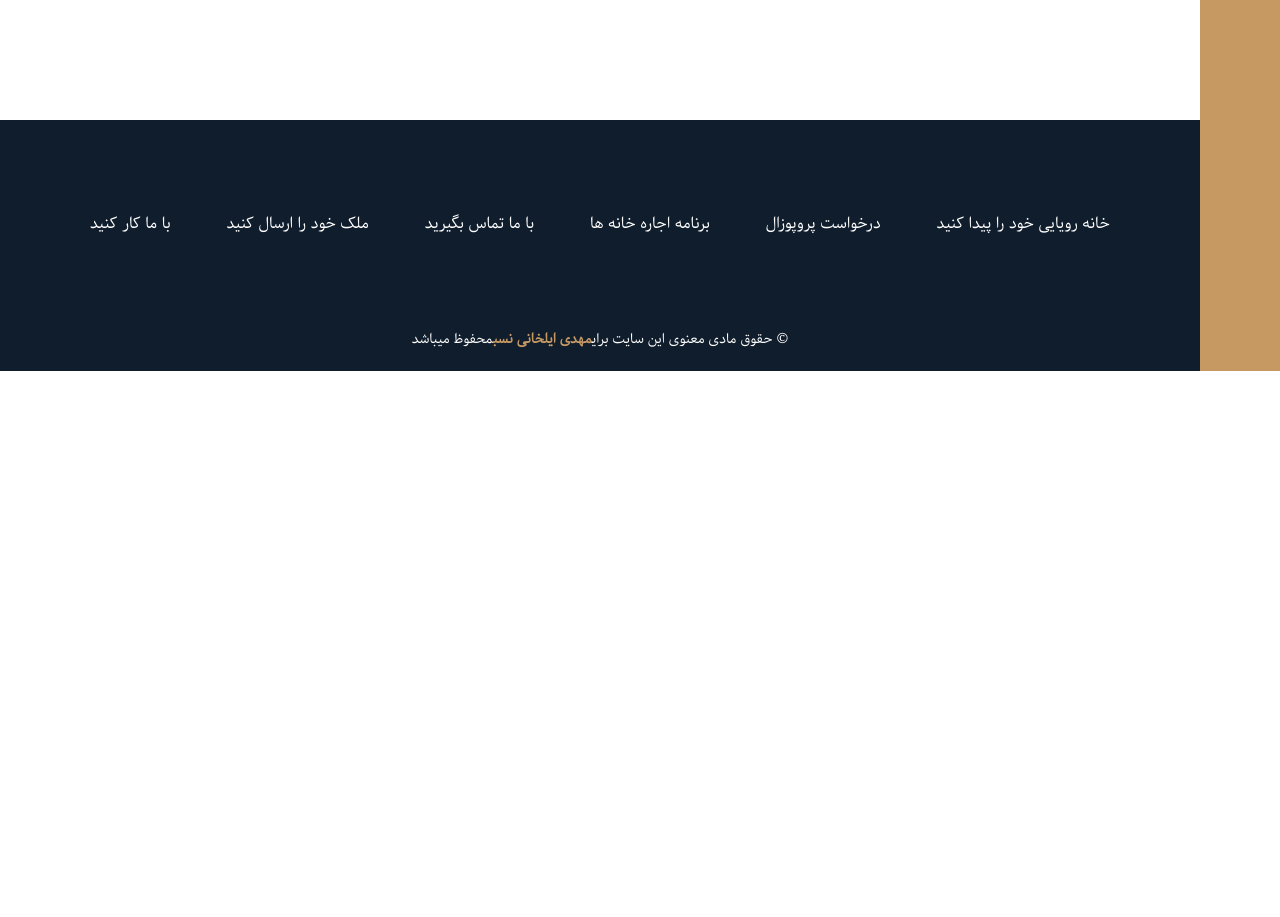
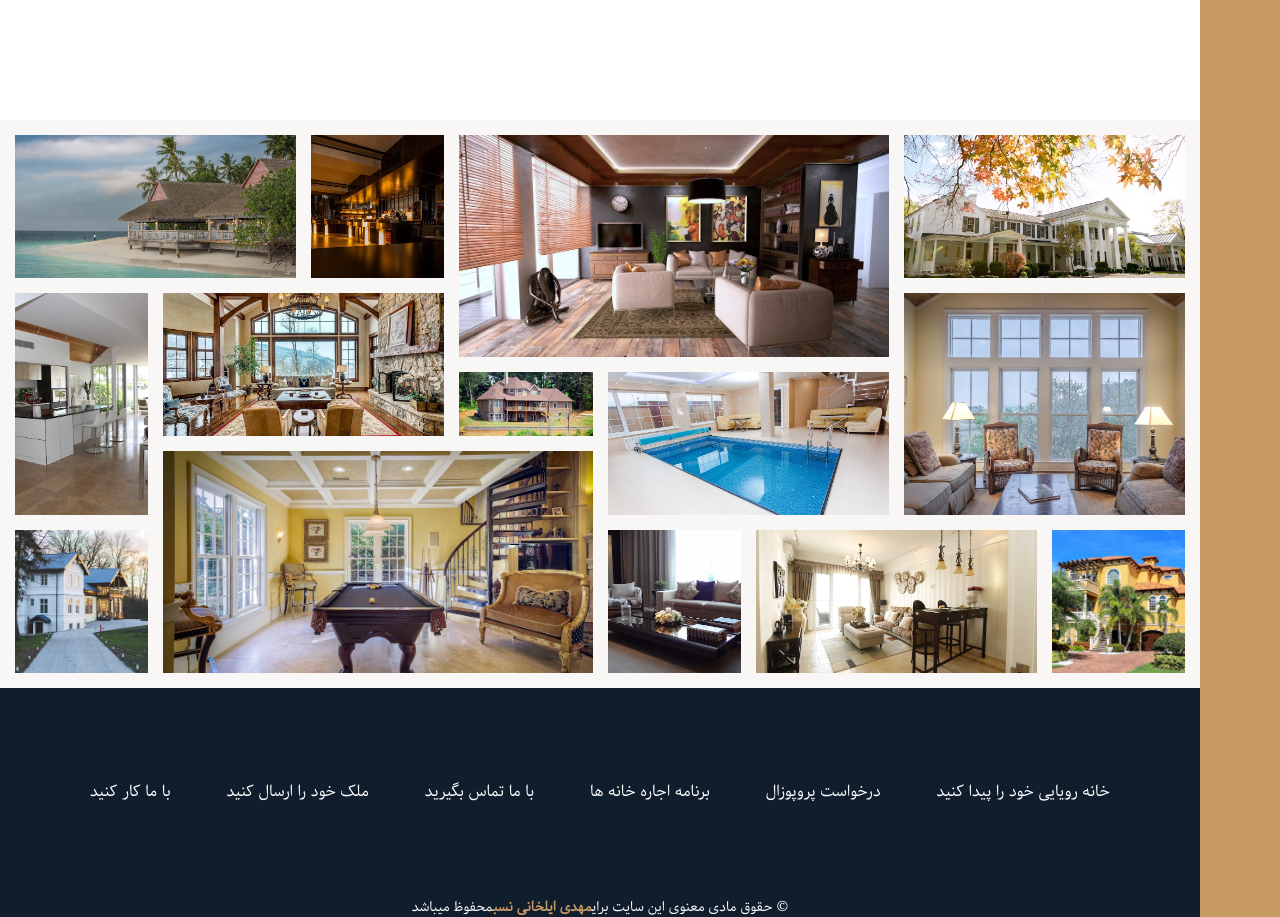
Before and after one commit to mohammadfaramarzi1/amlak-nextjs, a Next.js app: page / in a window 1280 px wide. Shown: the part 2960-3877 px from the top of the page. Before the commit the page ends 3331 px from the top, so only its background shows below. Built offline with nearby package versions, Linux system fonts and the light colour scheme.

Commit message:
feat: Gallery template

```diff
--- /dev/null
+++ b/components/templates/index/Gallery.js
@@ -0,0 +1,52 @@
+import React from "react";
+
+function Gallery() {
+  return (
+    <div class="gallery">
+      <figure class="gallery__box gallery__box-1">
+        <img src="/img/gal-1.jpeg" alt="Galley house-1" class="gallery__img" />
+      </figure>
+      <figure class="gallery__box gallery__box-2">
+        <img src="/img/gal-2.jpeg" alt="Galley house-2" class="gallery__img" />
+      </figure>
+      <figure class="gallery__box gallery__box-3">
+        <img src="/img/gal-3.jpeg" alt="Galley house-3" class="gallery__img" />
+      </figure>
+      <figure class="gallery__box gallery__box-4">
+        <img src="/img/gal-4.jpeg" alt="Galley house-4" class="gallery__img" />
+      </figure>
+      <figure class="gallery__box gallery__box-5">
+        <img src="/img/gal-5.jpeg" alt="Galley house-5" class="gallery__img" />
+      </figure>
+      <figure class="gallery__box gallery__box-6">
+        <img src="/img/gal-6.jpeg" alt="Galley house-6" class="gallery__img" />
+      </figure>
+      <figure class="gallery__box gallery__box-7">
+        <img src="/img/gal-7.jpeg" alt="Galley house-7" class="gallery__img" />
+      </figure>
+      <figure class="gallery__box gallery__box-8">
+        <img src="/img/gal-8.jpeg" alt="Galley house-8" class="gallery__img" />
+      </figure>
+      <figure class="gallery__box gallery__box-9">
+        <img src="/img/gal-9.jpeg" alt="Galley house-9" class="gallery__img" />
+      </figure>
+      <figure class="gallery__box gallery__box-10">
+        <img src="/img/gal-10.jpeg" alt="Galley house-10" class="gallery__img" />
+      </figure>
+      <figure class="gallery__box gallery__box-11">
+        <img src="/img/gal-11.jpeg" alt="Galley house-11" class="gallery__img" />
+      </figure>
+      <figure class="gallery__box gallery__box-12">
+        <img src="/img/gal-12.jpeg" alt="Galley house-12" class="gallery__img" />
+      </figure>
+      <figure class="gallery__box gallery__box-13">
+        <img src="/img/gal-13.jpeg" alt="Galley house-13" class="gallery__img" />
+      </figure>
+      <figure class="gallery__box gallery__box-14">
+        <img src="/img/gal-14.jpeg" alt="Galley house-14" class="gallery__img" />
+      </figure>
+    </div>
+  );
+}
+
+export default Gallery;
--- a/pages/index.js
+++ b/pages/index.js
@@ -1,4 +1,5 @@
 import Features from "@/components/templates/index/Features";
+import Gallery from "@/components/templates/index/Gallery";
 import Homes from "@/components/templates/index/Homes";
 import Story from "@/components/templates/index/Story";
 import React from "react";
@@ -9,6 +10,7 @@ function Home() {
       <Features />
       <Story />
       <Homes />
+      <Gallery />
     </>
   );
 }
```
